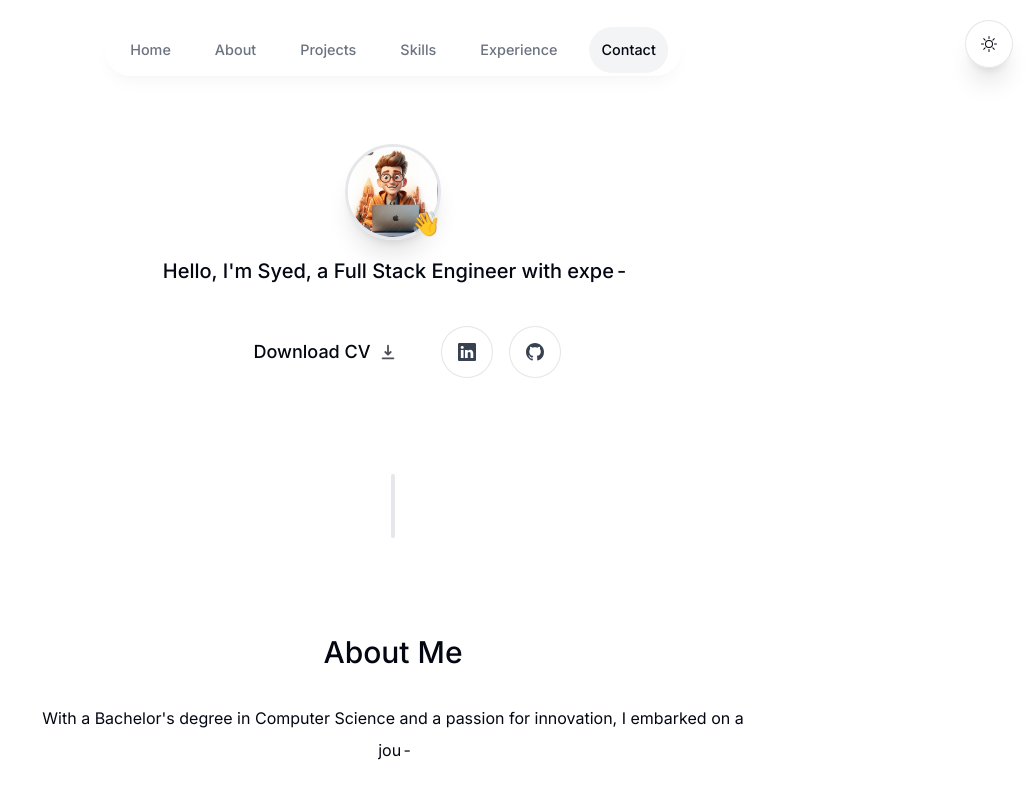
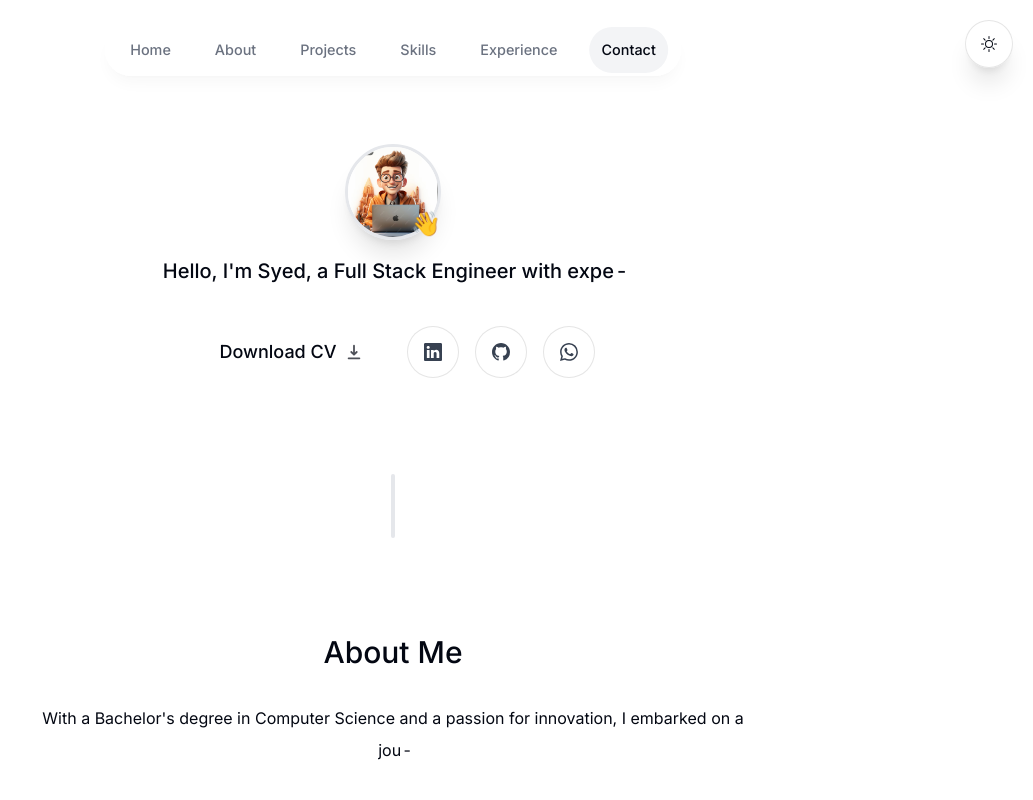
Before and after one commit to itsdevsyed/Syed_PortfolioHub, a Next.js app: page / in a window 1280 px wide. Shown: the top 800 px of the page, without its empty margins (247-1280 px from the left). Built offline with nearby package versions, Linux system fonts and the light colour scheme; no server answers.

Commit message:
added the whatsapp instagram and the twiter hand  for easy contact

```diff
--- a/components/intro.tsx
+++ b/components/intro.tsx
@@ -7,6 +7,7 @@ import { HiDownload } from 'react-icons/hi';
 import { useSectionInView } from "@/lib/hooks";
 import { useActiveSectionContext } from "@/context/active-section-context";
 import { Typewriter } from 'react-simple-typewriter';
+import { BsWhatsapp } from 'react-icons/bs';
 
 export default function Intro() {
     const { ref } = useSectionInView("Home", 0.5);
@@ -102,6 +103,15 @@ export default function Intro() {
                 >
                     <BsGithub />
                 </a>
+                <a
+                    className='bg-white p-4 text-gray-700 flex items-center gap-2 rounded-full outline-none focus:scale-[1.15] hover:scale-[1.15] hover:text-gray-950 active:scale-105 transition borderBlack dark:bg-white/10 dark:text-white/60'
+                    href='https://wa.me/[+91 9823366765]'
+                    target='_blank'
+        >
+                    <BsWhatsapp />
+
+</a>
+
             </motion.div>
         </section>
     )
```
